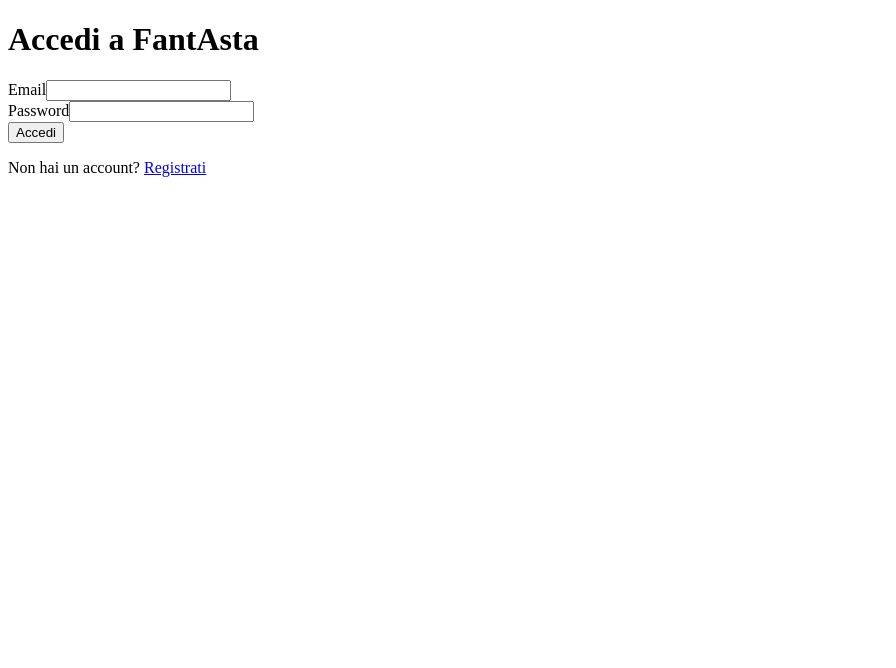
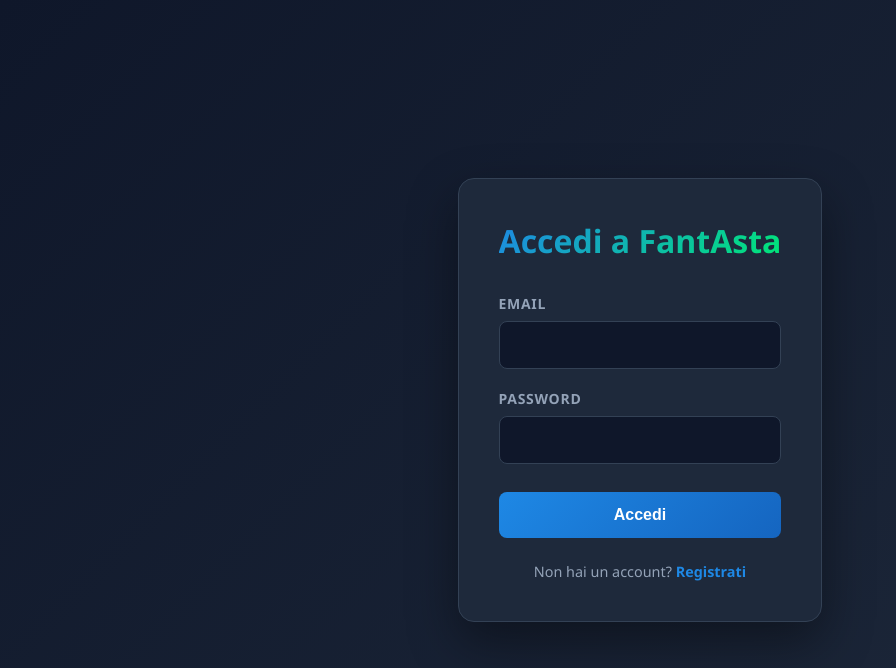
Before and after one commit to francesc05Cervera/FrontEnd-FantAsta, an Angular app: page /login in a window 1280 px wide. Shown: the top 668 px of the page, without its empty margins (0-896 px from the left). Built offline with nearby package versions, Linux system fonts and the light colour scheme.

Commit message:
feat: add custom dark theme CSS for auth pages

```diff
--- a/src/styles.scss
+++ b/src/styles.scss
@@ -1 +1,178 @@
-/* You can add global styles to this file, and also import other style files */
+/* src/styles.scss - Global styles for FantAsta */
+
+:root {
+  --primary: #1e88e5;
+  --primary-dark: #1565c0;
+  --accent: #00e676;
+  --bg-dark: #0f172a;
+  --bg-card: #1e293b;
+  --text: #f1f5f9;
+  --text-muted: #94a3b8;
+  --error: #ef4444;
+  --success: #22c55e;
+  --border: #334155;
+  --input-bg: #0f172a;
+}
+
+* {
+  margin: 0;
+  padding: 0;
+  box-sizing: border-box;
+}
+
+body {
+  font-family: 'Segoe UI', Tahoma, Geneva, Verdana, sans-serif;
+  background: linear-gradient(135deg, var(--bg-dark) 0%, #1e293b 100%);
+  color: var(--text);
+  min-height: 100vh;
+  display: flex;
+  align-items: center;
+  justify-content: center;
+}
+
+/* Auth container (login/register) */
+.auth-container {
+  background: var(--bg-card);
+  border: 1px solid var(--border);
+  border-radius: 16px;
+  padding: 2.5rem;
+  width: 100%;
+  max-width: 420px;
+  box-shadow: 0 20px 50px rgba(0, 0, 0, 0.4);
+}
+
+.auth-container h1 {
+  font-size: 2rem;
+  font-weight: 700;
+  text-align: center;
+  margin-bottom: 0.5rem;
+  background: linear-gradient(135deg, var(--primary) 0%, var(--accent) 100%);
+  -webkit-background-clip: text;
+  -webkit-text-fill-color: transparent;
+  background-clip: text;
+}
+
+.auth-container > p {
+  text-align: center;
+  color: var(--text-muted);
+  margin-top: 1.5rem;
+  font-size: 0.9rem;
+}
+
+.auth-container > p a {
+  color: var(--primary);
+  text-decoration: none;
+  font-weight: 600;
+}
+
+.auth-container > p a:hover {
+  text-decoration: underline;
+}
+
+/* Form fields */
+.auth-container form {
+  display: flex;
+  flex-direction: column;
+  gap: 1.25rem;
+  margin-top: 2rem;
+}
+
+.field {
+  display: flex;
+  flex-direction: column;
+  gap: 0.5rem;
+}
+
+.field label {
+  font-size: 0.875rem;
+  font-weight: 600;
+  color: var(--text-muted);
+  text-transform: uppercase;
+  letter-spacing: 0.05em;
+}
+
+.field input {
+  background: var(--input-bg);
+  border: 1px solid var(--border);
+  border-radius: 8px;
+  padding: 0.875rem 1rem;
+  font-size: 1rem;
+  color: var(--text);
+  transition: all 0.2s ease;
+}
+
+.field input:focus {
+  outline: none;
+  border-color: var(--primary);
+  box-shadow: 0 0 0 3px rgba(30, 136, 229, 0.15);
+}
+
+.field input::placeholder {
+  color: var(--text-muted);
+}
+
+.field small.error {
+  color: var(--error);
+  font-size: 0.8rem;
+  margin-top: 0.25rem;
+}
+
+/* Error/success messages */
+.error {
+  color: var(--error);
+  font-size: 0.875rem;
+  background: rgba(239, 68, 68, 0.1);
+  padding: 0.75rem 1rem;
+  border-radius: 8px;
+  border: 1px solid rgba(239, 68, 68, 0.2);
+}
+
+.success {
+  color: var(--success);
+  font-size: 0.875rem;
+  background: rgba(34, 197, 94, 0.1);
+  padding: 0.75rem 1rem;
+  border-radius: 8px;
+  border: 1px solid rgba(34, 197, 94, 0.2);
+}
+
+/* Submit button */
+button[type='submit'] {
+  background: linear-gradient(135deg, var(--primary) 0%, var(--primary-dark) 100%);
+  color: white;
+  border: none;
+  border-radius: 8px;
+  padding: 0.875rem 1.5rem;
+  font-size: 1rem;
+  font-weight: 600;
+  cursor: pointer;
+  transition: all 0.2s ease;
+  margin-top: 0.5rem;
+}
+
+button[type='submit']:hover:not([disabled]) {
+  transform: translateY(-2px);
+  box-shadow: 0 8px 20px rgba(30, 136, 229, 0.3);
+}
+
+button[type='submit']:active:not([disabled]) {
+  transform: translateY(0);
+}
+
+button[type='submit'][disabled] {
+  opacity: 0.6;
+  cursor: not-allowed;
+  transform: none;
+}
+
+/* Responsive */
+@media (max-width: 480px) {
+  .auth-container {
+    padding: 2rem 1.5rem;
+    margin: 1rem;
+  }
+
+  .auth-container h1 {
+    font-size: 1.75rem;
+  }
+}
```
